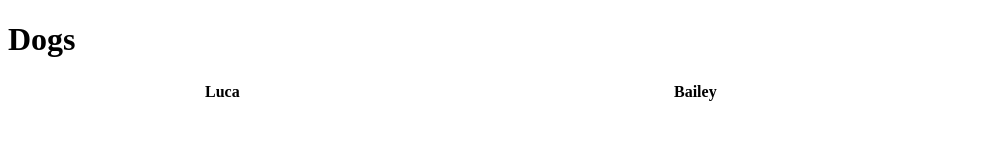
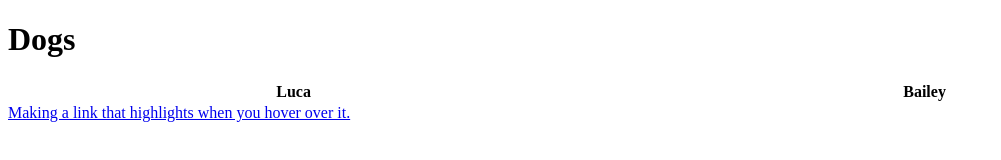
Before and after one commit to Rhslate/HTML-and-CSS-projects, a plain HTML site: page HTML_Table.html in a window 1280 px wide. Shown: the whole page, without its empty margins (0-1001 px from the left). Drawn offline with Linux system fonts and the light colour scheme.

Commit message:
Add files via upload

```diff
--- a/Basic_CSS_2.css
+++ b/Basic_CSS_2.css
@@ -6,6 +6,7 @@ p {
 }
 
 h4 {
+	text-shadow: 2px 2px #0000CD;
 	color: purple;
 	text-align: right;
 	font-size: 300%;
--- a/HTML_Table.html
+++ b/HTML_Table.html
@@ -2,11 +2,13 @@
 <html lang="en">
 	<body>
 		<h1>Dogs</h1>
-		<table style="width:75%">
+		<table style="width:100%">
 			<tr>
 				<th>Luca</th>
 				<th>Bailey</th>
 			</tr>
 		</table>
+	<a href="#">Making a link that highlights when you hover over it.</a>
+		<link rel="stylesheet" type="text/css" href="CSS_Table.css"
 	</body>
 </html>
```
